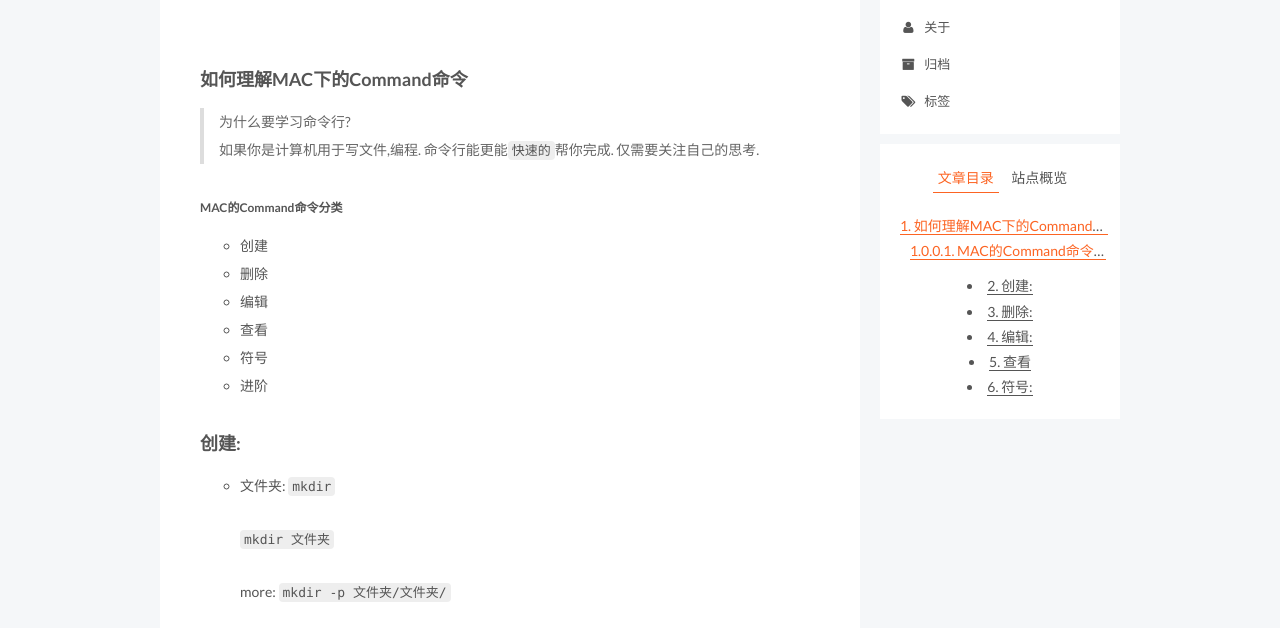
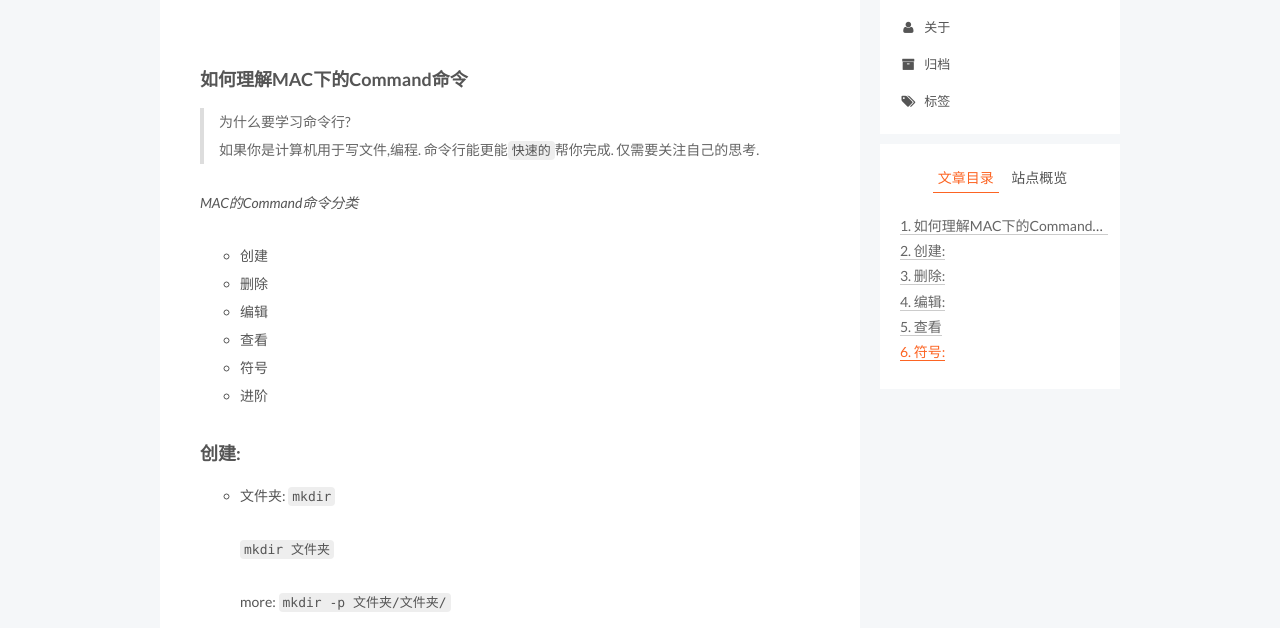
Before and after one commit to 3qfriend/3qfriend.github.io, a plain HTML site: page 2016/07/02/Mac_Command/index.html in a window 1280 px wide. Shown: the part 153-781 px from the top of the page. Drawn offline with Linux system fonts and the light colour scheme; a script that the page names is missing.

Commit message:
Site updated: 2016-07-03 22:52:41

```diff
--- a/2016/07/02/Mac_Command/index.html
+++ b/2016/07/02/Mac_Command/index.html
@@ -88,6 +88,7 @@
 为什么要学习命令行?  如果你是计算机用于写文件,编程. 命令行能更能快速的帮你完成. 仅需要关注自己的思考.
 
 MAC的Command命令分类
+
 创建
 删除
 编辑
@@ -110,6 +111,7 @@
 为什么要学习命令行?  如果你是计算机用于写文件,编程. 命令行能更能快速的帮你完成. 仅需要关注自己的思考.
 
 MAC的Command命令分类
+
 创建
 删除
 编辑
@@ -124,13 +126,14 @@
 
 文件: touch
   touch 文件名">
-<meta property="og:updated_time" content="2016-07-03T14:51:17.000Z">
+<meta property="og:updated_time" content="2016-07-03T14:52:33.000Z">
 <meta name="twitter:card" content="summary">
 <meta name="twitter:title" content="MAC的命令行总结(1)">
 <meta name="twitter:description" content="如何理解MAC下的Command命令
 为什么要学习命令行?  如果你是计算机用于写文件,编程. 命令行能更能快速的帮你完成. 仅需要关注自己的思考.
 
 MAC的Command命令分类
+
 创建
 删除
 编辑
@@ -365,7 +368,8 @@
         <h3 id="如何理解MAC下的Command命令"><a href="#如何理解MAC下的Command命令" class="headerlink" title="如何理解MAC下的Command命令"></a>如何理解MAC下的Command命令</h3><blockquote>
 <p>为什么要学习命令行?<br>  如果你是计算机用于写文件,编程. 命令行能更能<code>快速的</code>帮你完成. 仅需要关注自己的思考.</p>
 </blockquote>
-<h6 id="MAC的Command命令分类"><a href="#MAC的Command命令分类" class="headerlink" title="MAC的Command命令分类"></a>MAC的Command命令分类</h6><ul>
+<p><em>MAC的Command命令分类</em></p>
+<ul>
 <li>创建</li>
 <li>删除</li>
 <li>编辑</li>
@@ -633,7 +637,7 @@
 
 
 
-              <div class="post-toc-content"><ol class="nav"><li class="nav-item nav-level-3"><a class="nav-link" href="#如何理解MAC下的Command命令"><span class="nav-number">1.</span> <span class="nav-text">如何理解MAC下的Command命令</span></a><ol class="nav-child"><li class="nav-item nav-level-6"><a class="nav-link" href="#MAC的Command命令分类"><span class="nav-number">1.0.0.1.</span> <span class="nav-text">MAC的Command命令分类</span></a></li></ol></li></ol></li></ol></li><li class="nav-item nav-level-3"><a class="nav-link" href="#创建"><span class="nav-number">2.</span> <span class="nav-text">创建:</span></a></li><li class="nav-item nav-level-3"><a class="nav-link" href="#删除"><span class="nav-number">3.</span> <span class="nav-text">删除:</span></a></li><li class="nav-item nav-level-3"><a class="nav-link" href="#编辑"><span class="nav-number">4.</span> <span class="nav-text">编辑:</span></a></li><li class="nav-item nav-level-3"><a class="nav-link" href="#查看"><span class="nav-number">5.</span> <span class="nav-text">查看</span></a></li><li class="nav-item nav-level-3"><a class="nav-link" href="#符号"><span class="nav-number">6.</span> <span class="nav-text">符号:</span></a></li></ol></div>
+              <div class="post-toc-content"><ol class="nav"><li class="nav-item nav-level-3"><a class="nav-link" href="#如何理解MAC下的Command命令"><span class="nav-number">1.</span> <span class="nav-text">如何理解MAC下的Command命令</span></a></li><li class="nav-item nav-level-3"><a class="nav-link" href="#创建"><span class="nav-number">2.</span> <span class="nav-text">创建:</span></a></li><li class="nav-item nav-level-3"><a class="nav-link" href="#删除"><span class="nav-number">3.</span> <span class="nav-text">删除:</span></a></li><li class="nav-item nav-level-3"><a class="nav-link" href="#编辑"><span class="nav-number">4.</span> <span class="nav-text">编辑:</span></a></li><li class="nav-item nav-level-3"><a class="nav-link" href="#查看"><span class="nav-number">5.</span> <span class="nav-text">查看</span></a></li><li class="nav-item nav-level-3"><a class="nav-link" href="#符号"><span class="nav-number">6.</span> <span class="nav-text">符号:</span></a></li></ol></div>
 
           </div>
         </section>
--- a/css/main.css
+++ b/css/main.css
@@ -1549,7 +1549,7 @@
   width: 4px;
   height: 4px;
   border-radius: 50%;
-  background: #dd8b88;
+  background: #f28fd6;
 }
 .links-of-blogroll {
   font-size: 13px;
```
Also changed, not shown: index.html (+2 -1 lines).
